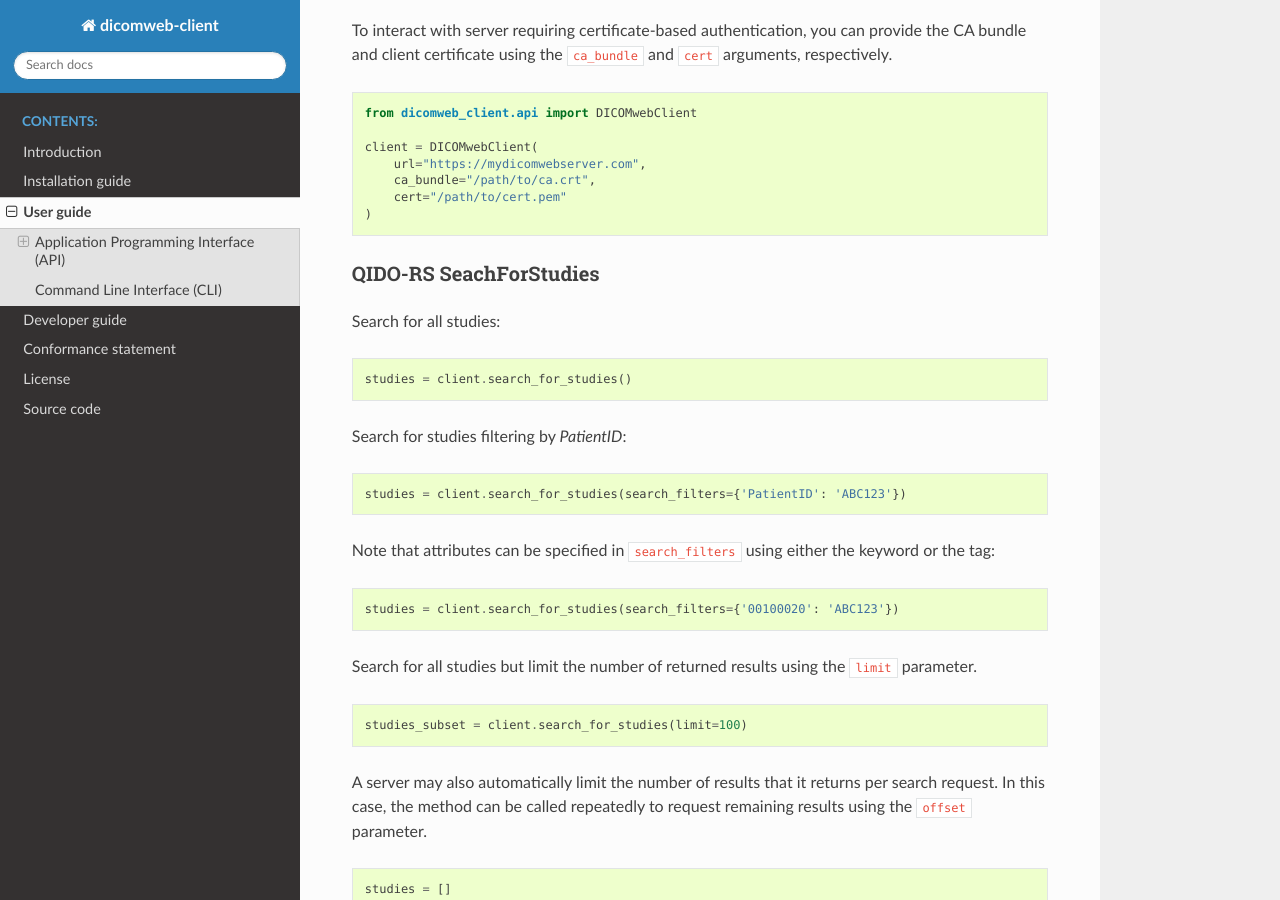
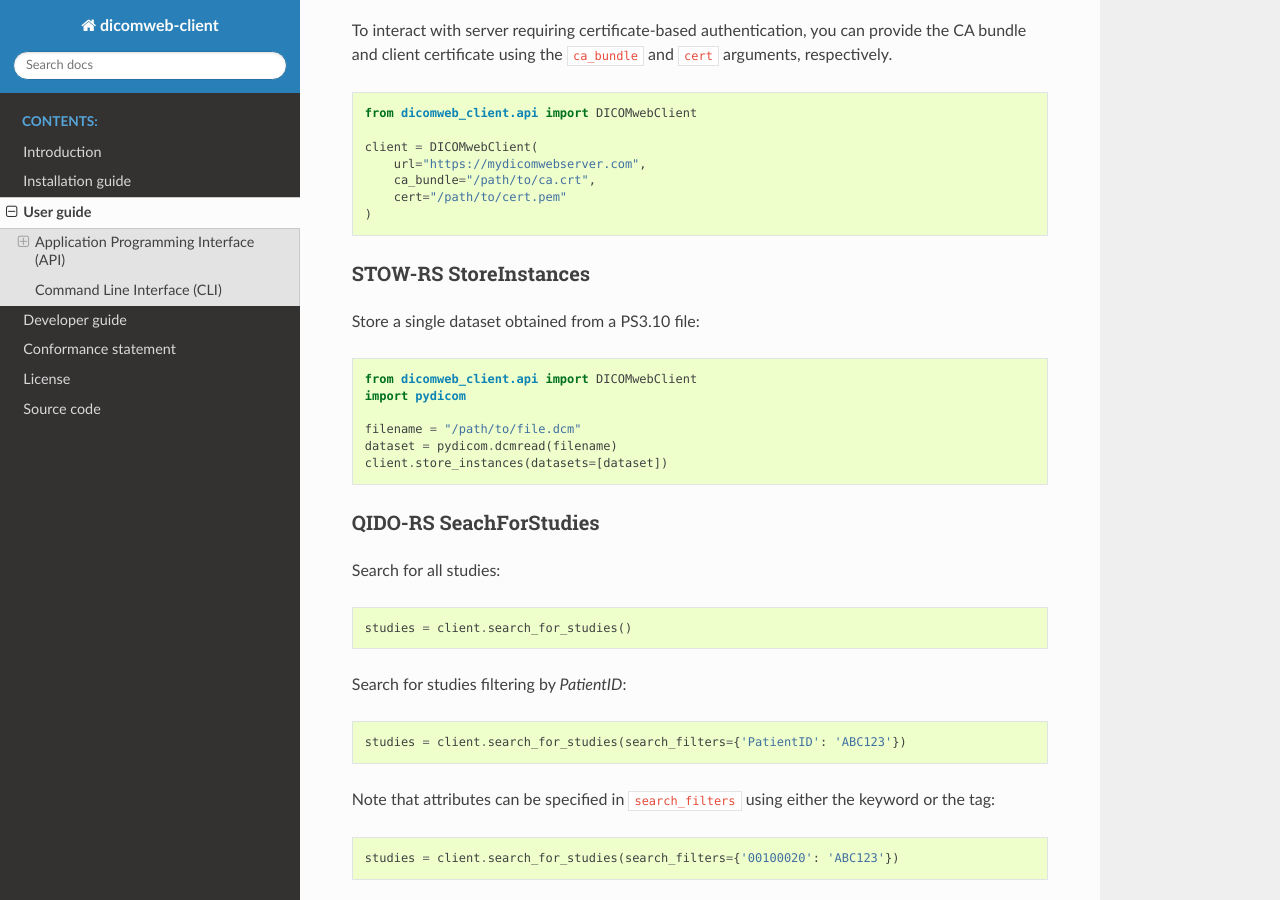
Before and after one commit to ImagingDataCommons/dicomweb-client, a Sphinx documentation site: the page built from docs/usage.rst, in a window 1280 px wide and 900 px high, scrolled down 966 px. Built offline with Sphinx 7.4.7 and the Read the Docs theme 2.0.0, drawn with Linux system fonts in a browser that asks for light colours.

Commit message:
Add stow-rs example to user guide

```diff
--- a/docs/usage.rst
+++ b/docs/usage.rst
@@ -8,7 +8,7 @@ The client can be used with any DICOMweb server, such as `dcm4che <http://www.dc
 .. _api:
 
 Application Programming Interface (API)
-----------------------------------
+---------------------------------------
 
 To interact with a publicly accessible server, you only need to provide the ``url`` for the server address.
 
@@ -59,6 +59,23 @@ To interact with server requiring certificate-based authentication, you can prov
         ca_bundle="/path/to/ca.crt",
         cert="/path/to/cert.pem"
     )
+
+
+.. _storeinstances:
+
+STOW-RS StoreInstances
+++++++++++++++++++++++
+
+Store a single dataset obtained from a PS3.10 file:
+
+.. code-block:: python
+
+    from dicomweb_client.api import DICOMwebClient
+    import pydicom
+
+    filename = "/path/to/file.dcm"
+    dataset = pydicom.dcmread(filename)
+    client.store_instances(datasets=[dataset])
 
 
 .. _searchforstudies:
```
